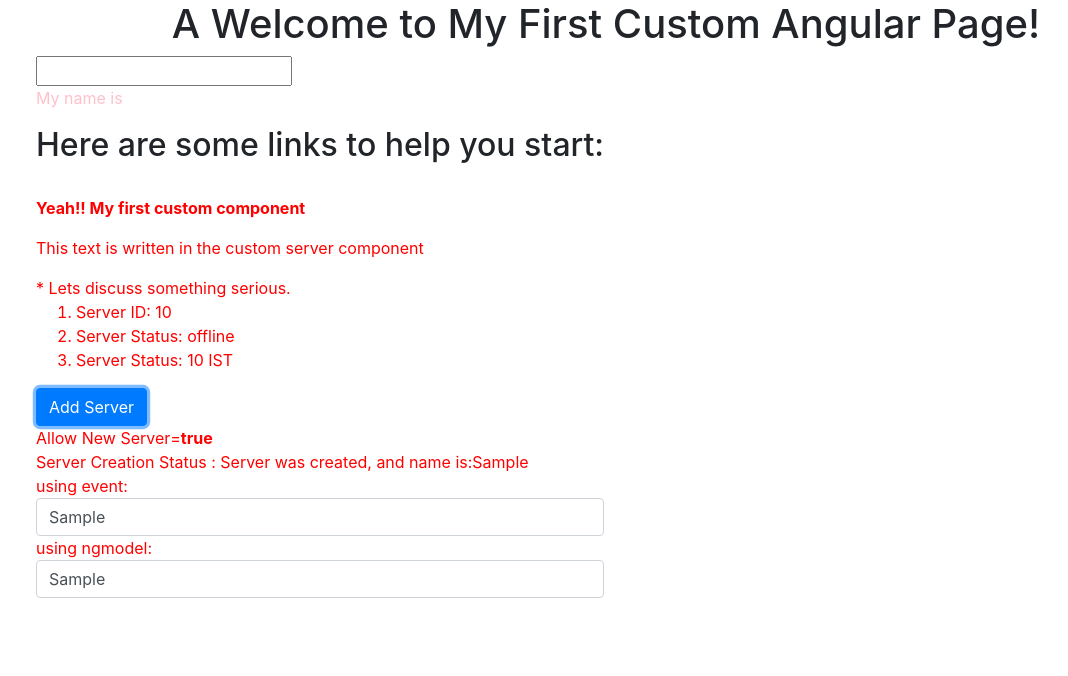
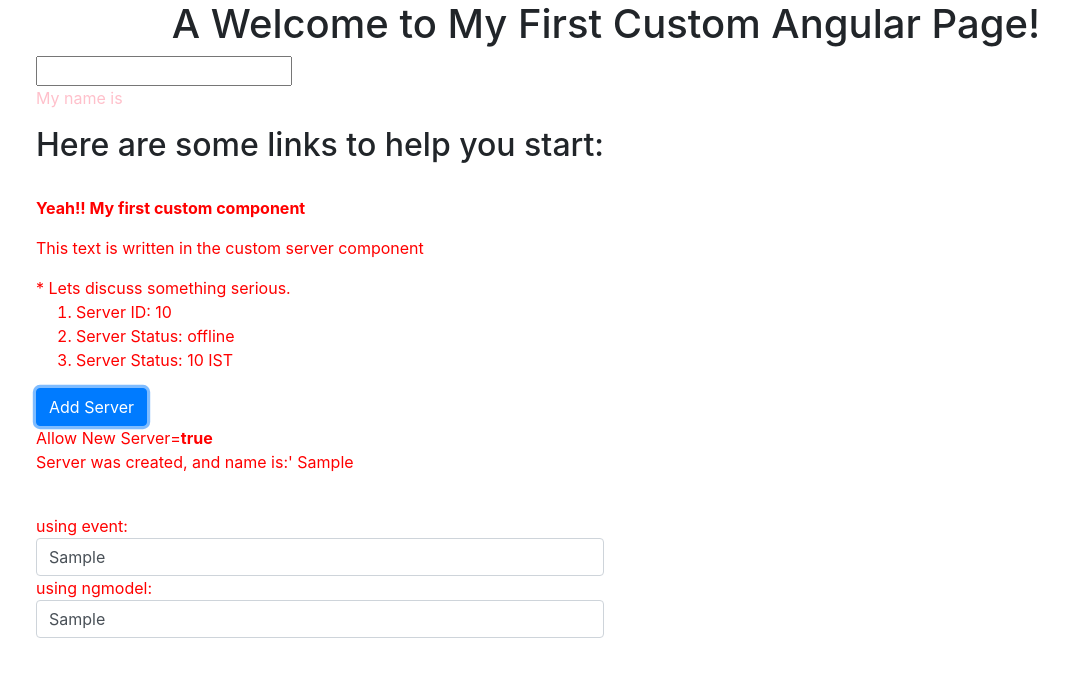
Before and after one commit to pratikaambani/angular2-practise, an Angular app in the folder my-first-app/: page / in a window 1280 px wide. Both pictures are taken after typing "Sample" into the empty fields and a click on the button "Add Server". Shown: the top 676 px of the page, without its empty margins (34-1102 px from the left). Built offline with nearby package versions, Linux system fonts and the light colour scheme.

Commit message:
directives #ngif

```diff
--- a/my-first-app/src/app/servers/servers.component.html
+++ b/my-first-app/src/app/servers/servers.component.html
@@ -14,7 +14,8 @@
 Allow New Server=<b [innerText]="allowNewServer"> </b>
 
 <br />
-Server Creation Status : {{serverCreationStatus}}
+<!-- Server Creation Status : {{serverCreationStatus}} -->
+<p *ngIf="serverCreated">Server was created, and name is:' {{serverName}}</p>
 
 <!-- <br />
 <label>Server Name(Using Data and Event Binding): </label>: {{serverName}} -->
--- a/my-first-app/src/app/servers/servers.component.ts
+++ b/my-first-app/src/app/servers/servers.component.ts
@@ -9,6 +9,7 @@ export class ServersComponent implements OnInit {
 	allowNewServer=false;
     serverCreationStatus="No server was created";
     serverName='initial';
+    serverCreated=false;
 
   constructor() {
   	setTimeout(() => {
@@ -21,6 +22,7 @@ export class ServersComponent implements OnInit {
 
   /*naming purpose onXyzEvent*/
   onCreateServer() {
+    this.serverCreated=true;
   	this.serverCreationStatus = 'Server was created, and name is:' +this.serverName;
   }
 
```
Also changed, not shown: 1 other file (tests, documents, lock files or other folders).
